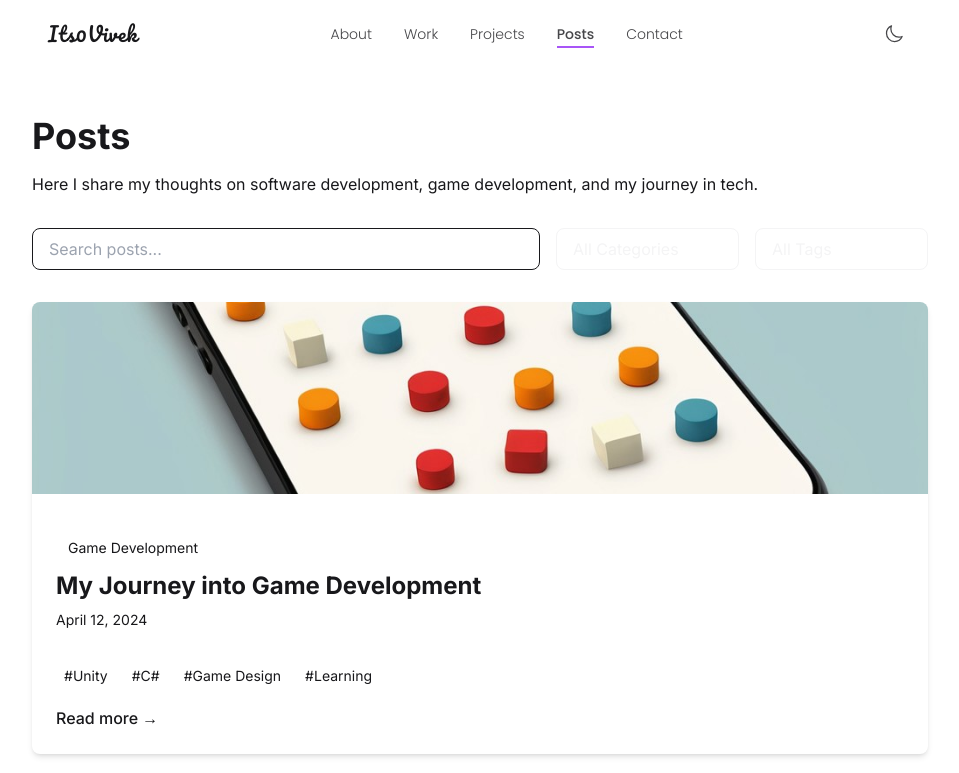
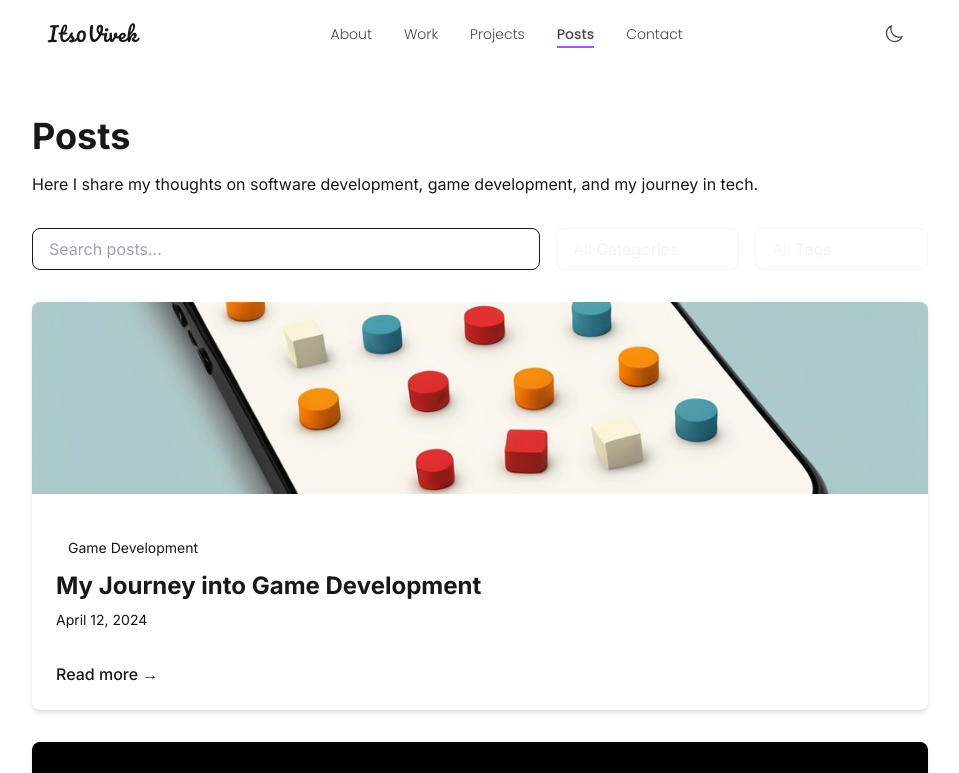
Before and after one commit to its0Vivek/portfolio, a Next.js app: page /posts in a window 1280 px wide. Shown: the top 773 px of the page, without its empty margins (160-1119 px from the left). Built offline with nearby package versions, Linux system fonts and the light colour scheme.

Commit message:
fix: Updated Post interface and fixed blog page type errors

```diff
--- a/src/components/blog/PostCard.tsx
+++ b/src/components/blog/PostCard.tsx
@@ -1,15 +1,6 @@
 import Link from 'next/link'
 import Image from 'next/image'
-
-interface Post {
-  title: string
-  date: string
-  slug: string
-  excerpt: string
-  coverImage?: string
-  category: string
-  tags?: string[]
-}
+import { Post } from '@/lib/blog'
 
 export default function PostCard({ post }: { post: Post }) {
   return (
@@ -31,23 +22,13 @@ export default function PostCard({ post }: { post: Post }) {
           </span>
         </div>
         <h2 className="text-2xl font-bold mb-2 text-foreground hover:text-primary transition-colors">
-          <Link href={`/posts/${post.slug}`}>{post.title}</Link>
+          <Link href={`/blog/${post.slug}`}>{post.title}</Link>
         </h2>
         <p className="text-muted-foreground text-sm mb-4">{post.date}</p>
         <p className="text-foreground/80 flex-1">{post.excerpt}</p>
-        <div className="mt-4 space-y-4">
-          <div className="flex flex-wrap gap-2">
-            {post.tags?.map((tag) => (
-              <span
-                key={tag}
-                className="px-2 py-1 bg-muted text-muted-foreground rounded text-sm"
-              >
-                #{tag}
-              </span>
-            ))}
-          </div>
+        <div className="mt-4">
           <Link
-            href={`/posts/${post.slug}`}
+            href={`/blog/${post.slug}`}
             className="text-primary hover:text-primary/80 font-medium inline-block"
           >
             Read more →
--- a/src/lib/blog.ts
+++ b/src/lib/blog.ts
@@ -15,6 +15,7 @@ export interface Post {
   excerpt?: string
   slug: string
   category: string
+  coverImage?: string
 }
 
 export function getSortedPostsData(): Post[] {
@@ -40,6 +41,7 @@ export function getSortedPostsData(): Post[] {
       slug: id,
       excerpt,
       category: matterResult.data.category || 'General',
+      coverImage: matterResult.data.coverImage,
       ...(matterResult.data as { date: string; title: string; description: string }),
       content: matterResult.content,
     }
@@ -77,6 +79,7 @@ export async function getPostData(id: string): Promise<Post> {
     slug: id,
     excerpt,
     category: matterResult.data.category || 'General',
+    coverImage: matterResult.data.coverImage,
     content: contentHtml,
     ...(matterResult.data as { date: string; title: string; description: string }),
   }
```
